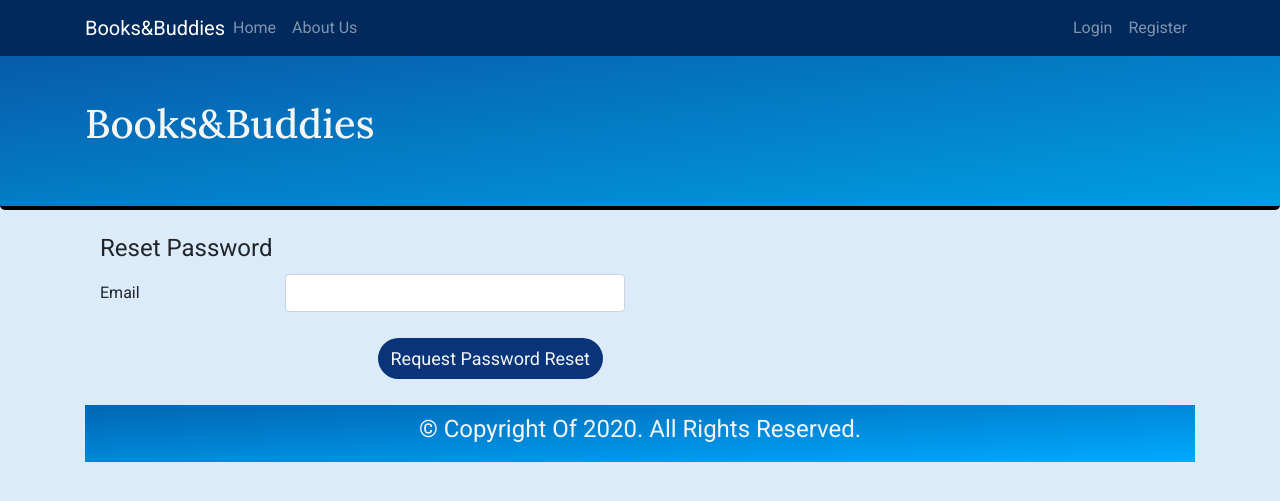
After one commit to dhanishthaghosh/Appie-Rookie, a Flask app: page /reset_password in a window 1280 px wide. The commit adds this page. Shown: the top 501 px of the page. Run offline with Flask 2, Linux system fonts and the light colour scheme; some libraries are stand-ins or nearby versions.

Commit message:
Reset Password done

```diff
--- a/booksbuddies/forms.py
+++ b/booksbuddies/forms.py
@@ -113,3 +113,23 @@ class OptionForm(FlaskForm):
     semesterbased = SelectField('Based On Semester',
             validators=[DataRequired()], choices=[('sem1', 'Semester-I'), ('sem2', 'Semester-II'), ('sem3', 'Semester-III'), ('sem4', 'Semester-IV'), ('sem5', 'Semester-V'), ('sem6', 'Semester-VI'), ('sem7', 'Semester-VII'), ('sem8', 'Semester-VIII')])
     submit = SubmitField('Show Results')
+
+
+class RequestResetForm(FlaskForm):
+    email = StringField('Email',
+                        validators=[DataRequired(), Email()])
+    submit = SubmitField('Request Password Reset')
+
+    def validate_email(self, email):
+        user = User.query.filter_by(email=email.data).first()
+        if user is None:
+            raise ValidationError('There is no account with this email address. You need to register first.')
+
+class ResetPasswordForm(FlaskForm):
+    password = PasswordField('Create a New Password',
+                        validators=[DataRequired(message='Please enter a password.')],
+                        render_kw={"placeholder": "Password"})
+    confirm_password = PasswordField('Confirm Password',
+                        validators=[DataRequired(), EqualTo('password', message='Passwords must match.')],
+                        render_kw={"placeholder": "Password"})
+    submit = SubmitField('Reset Password')
--- a/booksbuddies/routes.py
+++ b/booksbuddies/routes.py
@@ -2,10 +2,11 @@ import os
 import secrets
 from PIL import Image
 from flask import render_template, url_for, flash, redirect, request, abort
-from booksbuddies import app, db, bcrypt
-from booksbuddies.forms import RegistrationForm, LoginForm, UpdateAccountForm, SellForm,    OptionForm
+from booksbuddies import app, db, bcrypt, mail
+from booksbuddies.forms import RegistrationForm, LoginForm, UpdateAccountForm, SellForm, OptionForm, RequestResetForm, ResetPasswordForm
 from booksbuddies.models import User, Book
 from flask_login import login_user, current_user, logout_user, login_required
+from flask_mail import Message
 
 @app.route('/')
 @app.route('/home')
@@ -18,16 +19,12 @@ def about():
 
 @app.route("/register", methods=['GET', 'POST'])
 def register():
-    # print('Entered register method')
     form = RegistrationForm()
-    # print('Entered register method')
     if form.validate_on_submit():
-        # print("Registration Data submitted")
         hashed_password = bcrypt.generate_password_hash(form.password.data).decode('utf-8')
         user = User(firstname=form.firstname.data, lastname=form.lastname.data, id_num=form.id_num.data, branch=form.branch.data, username=form.username.data, email=form.email.data, password=hashed_password)
         db.session.add(user)
         db.session.commit()
-        # print(firstname, lastname, id_num, branch, username, email)
         flash(f'Account created for {form.username.data}! From next time onwards you can login.', 'success')
         return redirect(url_for('login'))
     return render_template('register.html', title='Register', form=form)
@@ -37,7 +34,6 @@ def login():
     if current_user.is_authenticated:
         return redirect(url_for('home'))
     form = LoginForm()
-    # print('Login method')
     if form.validate_on_submit():
         user = User.query.filter_by(username=form.username.data).first()
         if user and bcrypt.check_password_hash(user.password, form.password.data):
@@ -163,3 +159,43 @@ def user_books(username):
     user = User.query.filter_by(username=username).first_or_404()
     books = Book.query.filter_by(owner=user).paginate(page=page, per_page=2)
     return render_template('user_books.html', books=books, user=user)
+
+
+def send_reset_email(user):
+    token = user.get_reset_token()
+    msg = Message('Password Reset Request',
+        sender='noreply@booksbuddies.com', recipients=[user.email])
+    msg.body = f'''To reset your password, visit the following link:
+{url_for('reset_token', token=token, _external=True)}
+If you did not make this request then simply ignore this email and no changes will be made.
+'''
+    mail.send(msg)
+
+@app.route('/reset_password', methods=['GET', 'POST'])
+def reset_request():
+    if current_user.is_authenticated:
+        return redirect(url_for('home'))
+    form = RequestResetForm()
+    if form.validate_on_submit():
+        user = User.query.filter_by(email=form.email.data).first()
+        send_reset_email(user)
+        flash('An email has been sent to the above email address.', 'info')
+        return redirect(url_for('login'))
+    return render_template('reset_request.html', title='Reset Password Request', form=form)
+
+@app.route('/reset_password/<token>', methods=['GET', 'POST'])
+def reset_token(token):
+    if current_user.is_authenticated:
+        return redirect(url_for('home'))
+    user = User.verify_reset_token(token)
+    if user is None:
+        flash('That is an invalid or expired token.', 'warning')
+        return redirect(url_for('reset_request'))
+    form = ResetPasswordForm()
+    if form.validate_on_submit():
+        hashed_password = bcrypt.generate_password_hash(form.password.data).decode('utf-8')
+        user.password = hashed_password
+        db.session.commit()
+        flash('Your password has been updated. Now you will be able to login.', 'success')
+        return redirect(url_for('login'))
+    return render_template('reset_token.html', title='Reset Password', form=form)
--- a/booksbuddies/templates/login.html
+++ b/booksbuddies/templates/login.html
@@ -41,6 +41,10 @@
                     {{ form.submit(class="btn btn-form") }}
                 </div>
             </div>
+
+            <div class="text-muted">
+                <a href="{{ url_for('reset_request') }}">Forgot Password?</a>
+            </div>
         </form>
     </div>
 
--- /dev/null
+++ b/booksbuddies/templates/reset_request.html
@@ -0,0 +1,31 @@
+{% extends "layout.html" %}
+{% block content %}
+    <div class="container">
+        <form method="POST" action="">
+            {{ form.hidden_tag() }}
+            <legend>Reset Password</legend>
+            <div class="row form-group">
+                {{ form.email.label(class="col-4 col-sm-2 col-form-label") }}
+                <div class="col-8 col-sm-4">
+                    {% if form.email.errors %}
+                        {{ form.email(class="form-control is-invalid") }}
+                        <div class="invalid-feedback">
+                            {% for error in form.email.errors %}
+                                <span>{{ error }}</span>
+                            {% endfor %}
+                        </div>
+                    {% else %}
+                        {{ form.email(class="form-control") }}
+                    {% endif %}
+                </div>
+            </div>
+
+            <div class="row form-group">
+                <div class="col-12 offset-sm-3 col-sm-6">
+                    {{ form.submit(class="btn btn-form") }}
+                </div>
+            </div>
+        </form>
+    </div>
+
+{% endblock %}
```
Also changed, not shown: booksbuddies/__init__.py (+10 -0 lines), booksbuddies/models.py (+16 -1 lines), booksbuddies/templates/reset_token.html (added, +47 -0 lines), booksbuddies/site.db.
